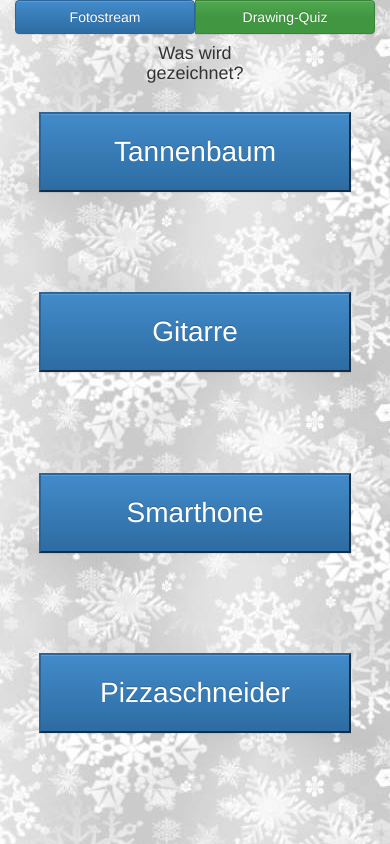
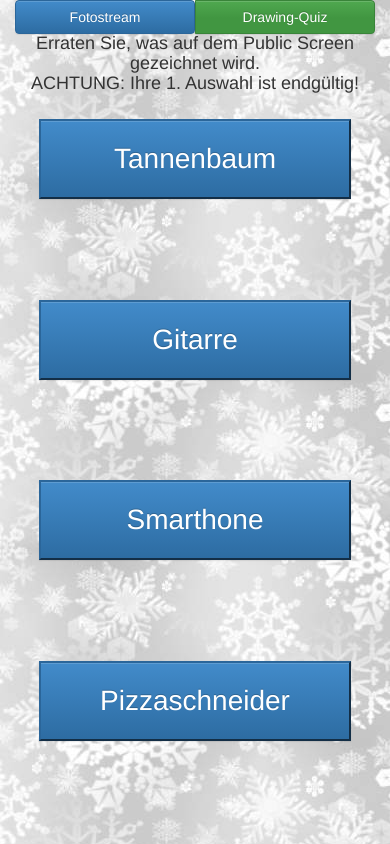
Before and after one commit to adnoela/hci, a PHP site: page /drawquiz.php in a window 390 px wide. Run offline with PHP 8.4, Linux system fonts and the light colour scheme; some libraries are stand-ins or nearby versions.

Commit message:
Info-Nachricht mobile

```diff
--- a/drawquiz.php
+++ b/drawquiz.php
@@ -75,15 +75,12 @@ and open the template in the editor.
 
 
         <div id="firstrow" class="row-fluid">
-            <div class="col-xs-4"></div>
-            <div class="col-xs-4">
                 <div class="text-center">
-                    <h4>Was wird gezeichnet?</h4>
+                    <h4>Erraten Sie, was auf dem Public Screen gezeichnet wird. <br> ACHTUNG: Ihre 1. Auswahl ist endgültig!</h4>
                 </div>
-            </div>
             <div class="col-xs-4"></div>
         </div>
-        <div class="drawanswer">
+        <div class="drawanswer"  style="margin-top:5%;">
             <button id="btnA" class="btn-xl btn-primary btn-block" onclick="answer('A')">Tannenbaum</button>
         </div>
         <div class="drawanswer">
```
